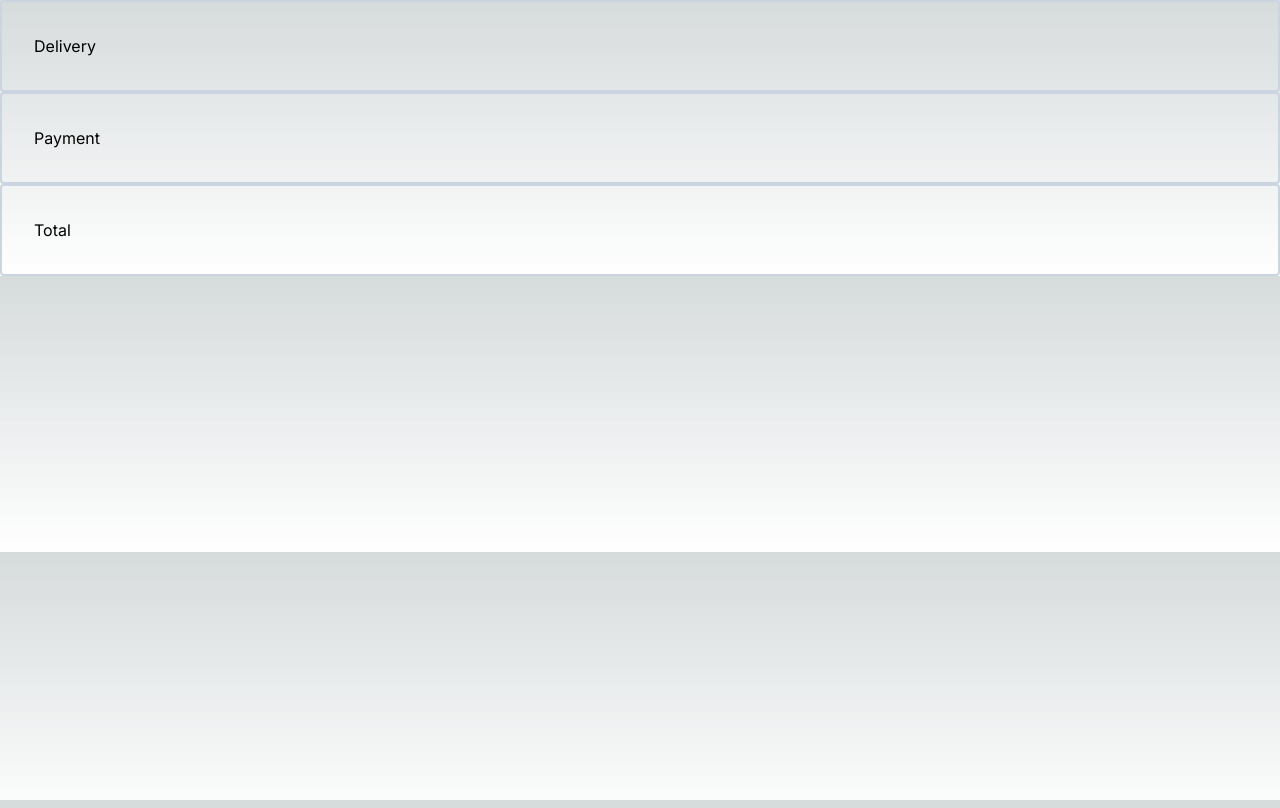
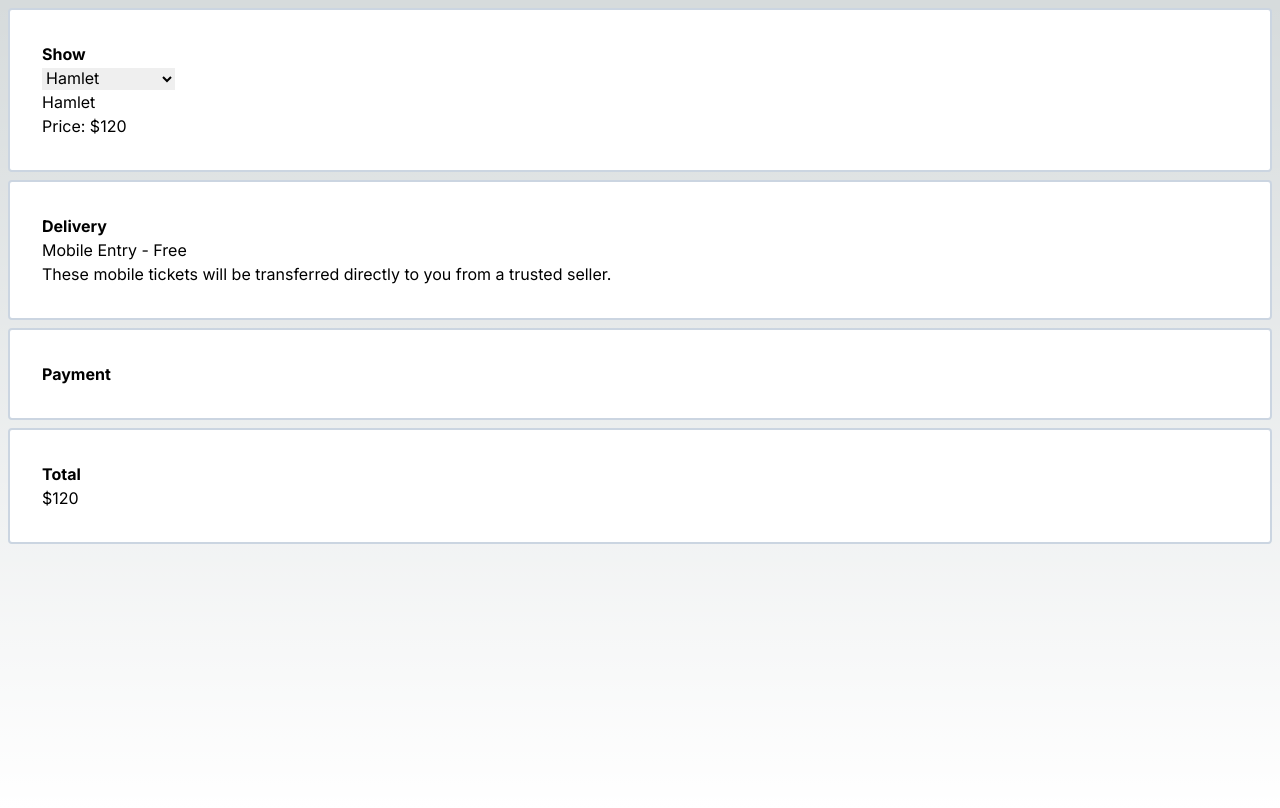
Before and after one commit to mattstrick/FHF-Demo-Project, a Next.js app in the folder demoapp/: page / in a window 1280 px wide. Built offline with nearby package versions, Linux system fonts and the light colour scheme.

Commit message:
FEATURE: add show section and wire it up

```diff
--- a/demoapp/src/app/components/DeliverySection.tsx
+++ b/demoapp/src/app/components/DeliverySection.tsx
@@ -1,7 +1,12 @@
 export default function DeliverySection() {
     return (
-        <section className="border-2 rounded border-slate-300 border-solid p-8">
-          <h2>Delivery</h2>
+        <section className="border-2 rounded border-slate-300 border-solid p-8 m-2 bg-white">
+          <h2 className="font-bold">Delivery</h2>
+          {/* TODO: Make this a radio button */}
+          <div>
+            <h3>Mobile Entry - Free</h3>
+            <p>These mobile tickets will be transferred directly to you from a trusted seller.</p>
+          </div>
         </section>
     );
   }
--- a/demoapp/src/app/components/PaymentSection.tsx
+++ b/demoapp/src/app/components/PaymentSection.tsx
@@ -1,7 +1,7 @@
 export default function PaymentSection() {
     return (
-        <section className="border-2 rounded border-slate-300 border-solid p-8">
-          <h2>Payment</h2>
+        <section className="border-2 rounded border-slate-300 border-solid p-8 m-2 bg-white">
+          <h2 className="font-bold">Payment</h2>
         </section>
     );
   }
--- /dev/null
+++ b/demoapp/src/app/components/ShowSection.tsx
@@ -0,0 +1,31 @@
+"use client";
+
+import { useState } from "react";
+
+export default function ShowSection({onShowChange, shows}: any) {
+  const [selectedShow, setSelectedShow] = useState(0);
+
+  const handleShowChange = (e: React.ChangeEvent<HTMLSelectElement>) => {
+    const index = parseInt(e.target.value);
+    setSelectedShow(index);
+    onShowChange(shows[index].price)
+  };
+
+  return (
+    <section className="border-2 rounded border-slate-300 border-solid p-8 m-2 bg-white">
+      <h2 className="font-bold">Show</h2>
+      <select onChange={handleShowChange}>
+        {shows.map((show, index: number) => (
+          <option value={index} key={show.id}>
+            {show.name}
+          </option>
+        ))}
+      </select>
+
+      <section>
+        <h1>{shows[selectedShow].name}</h1>
+        <p>Price: ${shows[selectedShow].price}</p>
+      </section>
+    </section>
+  );
+}
--- a/demoapp/src/app/components/TotalSection.tsx
+++ b/demoapp/src/app/components/TotalSection.tsx
@@ -1,7 +1,8 @@
-export default function TotalSection() {
+export default function TotalSection({showPrice}: any) {
     return (
-        <section className="border-2 rounded border-slate-300 border-solid p-8">
-          <h2>Total</h2>
+        <section className="border-2 rounded border-slate-300 border-solid p-8 m-2 bg-white">
+          <h2 className="font-bold">Total</h2>
+            <p>${showPrice}</p>
         </section>
     );
   }
--- a/demoapp/src/app/page.tsx
+++ b/demoapp/src/app/page.tsx
@@ -1,13 +1,25 @@
+"use client";
+
 import DeliverySection from "./components/DeliverySection";
 import PaymentSection from "./components/PaymentSection";
 import TotalSection from "./components/TotalSection";
+import ShowSection from "./components/ShowSection";
+import { useState } from "react";
+
+const showsArray = [
+    { name: "Hamlet", price: 120, id: 1 },
+    { name: "Romeo & Juliet", price: 20.99, id: 2 },
+    { name: "King Lear", price: 50, id: 3 },
+  ];
 
 export default function Home() {
+    const [showPrice, setShowPrice] = useState(showsArray[0].price);
   return (
-    <main>
+    <main className="h-screen">
+      <ShowSection onShowChange={setShowPrice} shows={showsArray} />
       <DeliverySection />
       <PaymentSection />
-      <TotalSection />
+      <TotalSection showPrice={showPrice}/>
     </main>
   );
 }
```
